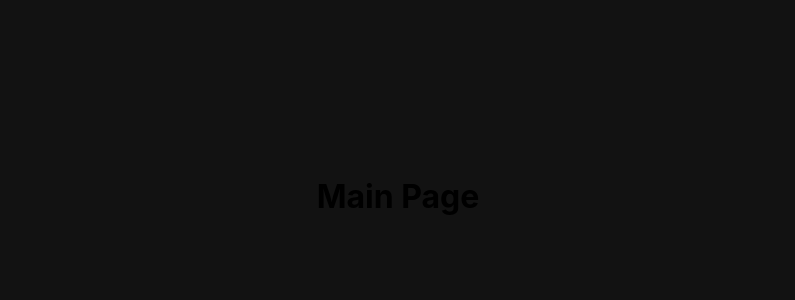
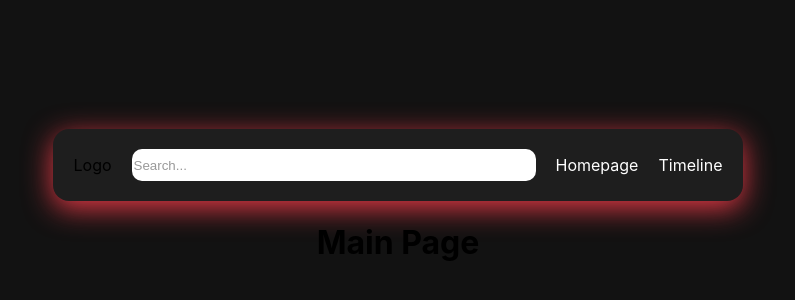
Before and after one commit to ho4upitsu/diploma, a React (Create React App) app in the folder frontend/: page / in a window 1280 px wide. Shown: the part 204-504 px from the top of the page, without its empty margins (242-1037 px from the left). Built offline with nearby package versions, Linux system fonts and the light colour scheme.

Commit message:
add topbar

```diff
--- /dev/null
+++ b/frontend/src/components/Topbar/Topbar.js
@@ -0,0 +1,20 @@
+import styles from "./Topbar.module.css";
+
+function Topbar() {
+    return (
+        <div className={styles.topbarContainer}>
+            <span className={styles.logo}>Logo</span>
+            <input
+                className={styles.topbarSearchInput}
+                type="text"
+                placeholder="Search..."
+            />
+            <div className={styles.links}>
+                <span className={styles.link}>Homepage</span>
+                <span className={styles.link}>Timeline</span>
+            </div>
+        </div>
+    );
+}
+
+export default Topbar;
--- /dev/null
+++ b/frontend/src/components/Topbar/Topbar.module.css
@@ -0,0 +1,37 @@
+.topbarContainer {
+    background-color: #1e1e1e;
+    border-radius: 16px;
+    box-shadow: #e63946 0px 7px 29px 0px;
+    display: flex;
+    flex-direction: row;
+    justify-content: space-between;
+    align-items: center;
+    padding: 20px;
+    margin: 20px;
+}
+
+.topbarSearchInput {
+    width: 400px;
+    border-radius: 10px;
+    border: none;
+    height: 30px;
+    outline: none;
+    margin: 0 20px;
+}
+
+.topbarSearchInput::placeholder {
+    color: gray;
+    opacity: 0.8;
+}
+
+.links {
+    display: flex;
+    flex-direction: row;
+    gap: 20px;
+    align-items: center;
+    color: #fff;
+}
+
+.link {
+    cursor: pointer;
+}
--- a/frontend/src/pages/Main/Main.js
+++ b/frontend/src/pages/Main/Main.js
@@ -1,8 +1,10 @@
+import Topbar from "../../components/Topbar/Topbar";
 import styles from "./Main.module.css";
 
 function Main() {
     return (
         <div className={styles.container}>
+            <Topbar />
             <h1 className={styles.header}>Main Page</h1>
         </div>
     );
```
